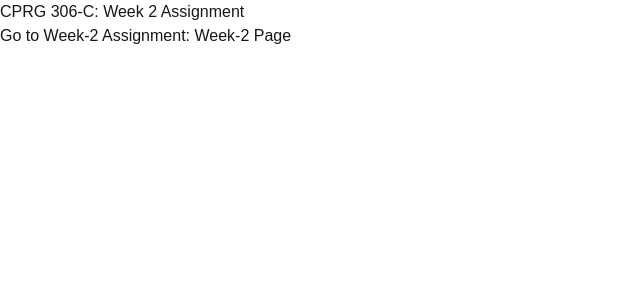
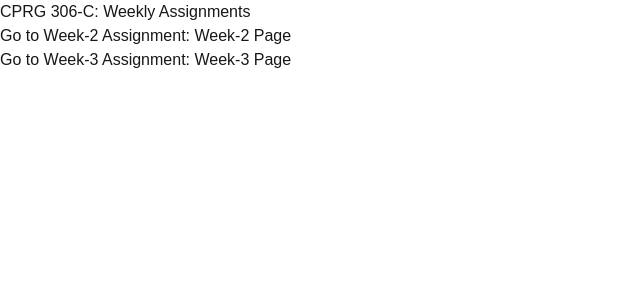
Before and after one commit to vlo-red/cprg306-assignments, a Next.js app: page / in a window 1280 px wide. Shown: the top 300 px of the page, without its empty margins (0-640 px from the left). Built offline with nearby package versions, Linux system fonts and the light colour scheme.

Commit message:
Added Week-3 Assignment Link to home page

```diff
--- a/app/page.js
+++ b/app/page.js
@@ -3,11 +3,15 @@ import Link from 'next/link';
 export default function HomePage() {
   return (
     <main>
-      <h1>CPRG 306-C: Week 2 Assignment</h1>
+      <h1>CPRG 306-C: Weekly Assignments</h1>
       <p>
         Go to Week-2 Assignment:{' '}
         <Link href="/week-2">Week-2 Page</Link>
       </p>
+      <p>
+        Go to Week-3 Assignment:{' '}
+        <Link href="/week-3">Week-3 Page</Link>
+      </p>
     </main>
   );
 }
```
